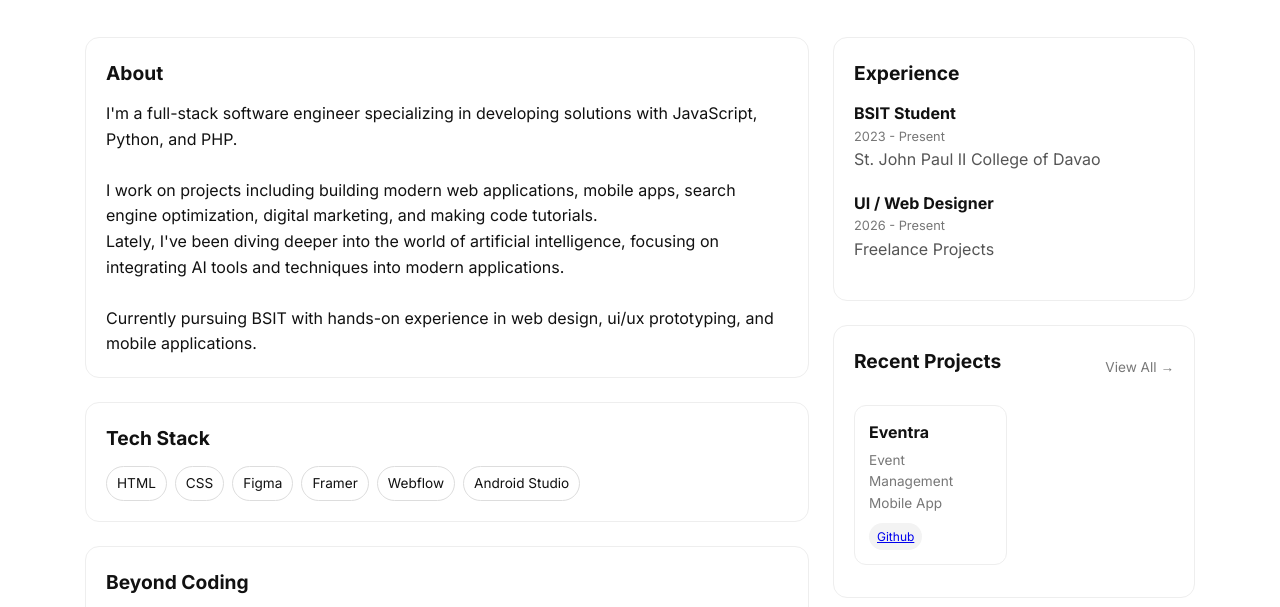
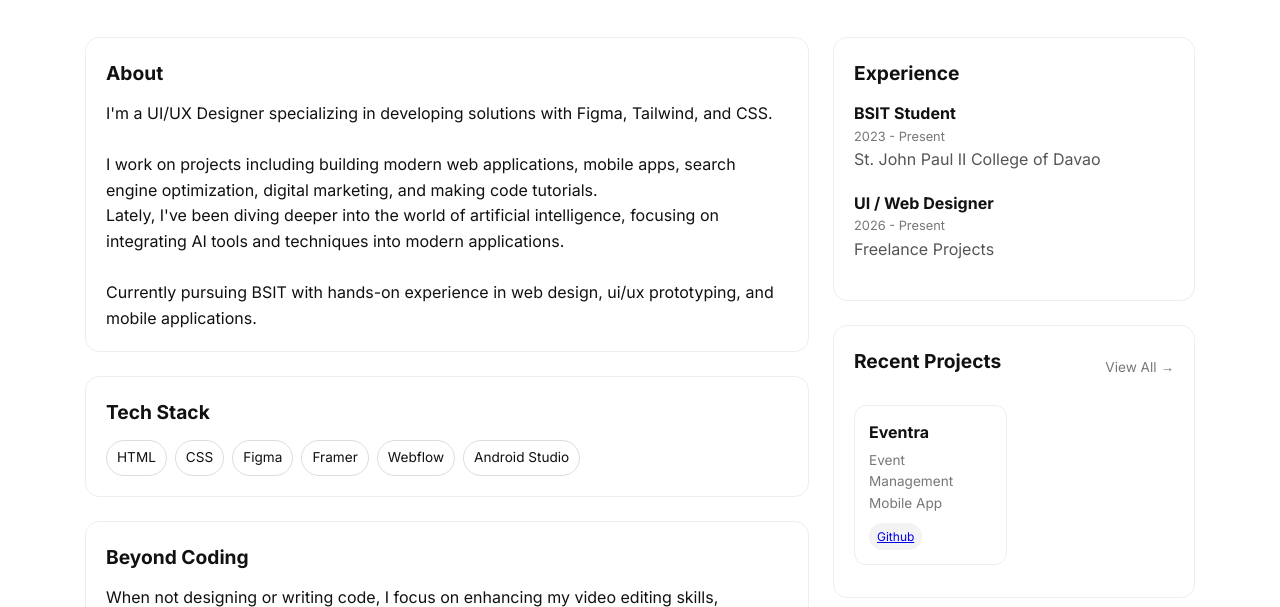
Before and after one commit to zndrCode/Web-Design-Portfolio, a plain HTML site: page index.html in a window 1280 px wide. Shown: the part 184-791 px from the top of the page. Drawn offline with Linux system fonts and the light colour scheme.

Commit message:
Update index.html

```diff
--- a/index.html
+++ b/index.html
@@ -38,7 +38,7 @@
 
       <div class="card">
         <h2>About</h2>
-        <p>I'm a full-stack software engineer specializing in developing solutions with JavaScript, Python, and PHP.</p><br>
+        <p>I'm a UI/UX Designer specializing in developing solutions with Figma, Tailwind, and CSS.</p><br>
 
         <p>I work on projects including building modern web applications, mobile apps, search engine optimization, digital marketing, and making code tutorials.</p>
         <p>Lately, I've been diving deeper into the world of artificial intelligence, focusing on integrating AI tools and techniques into modern applications.</p><br>
```
